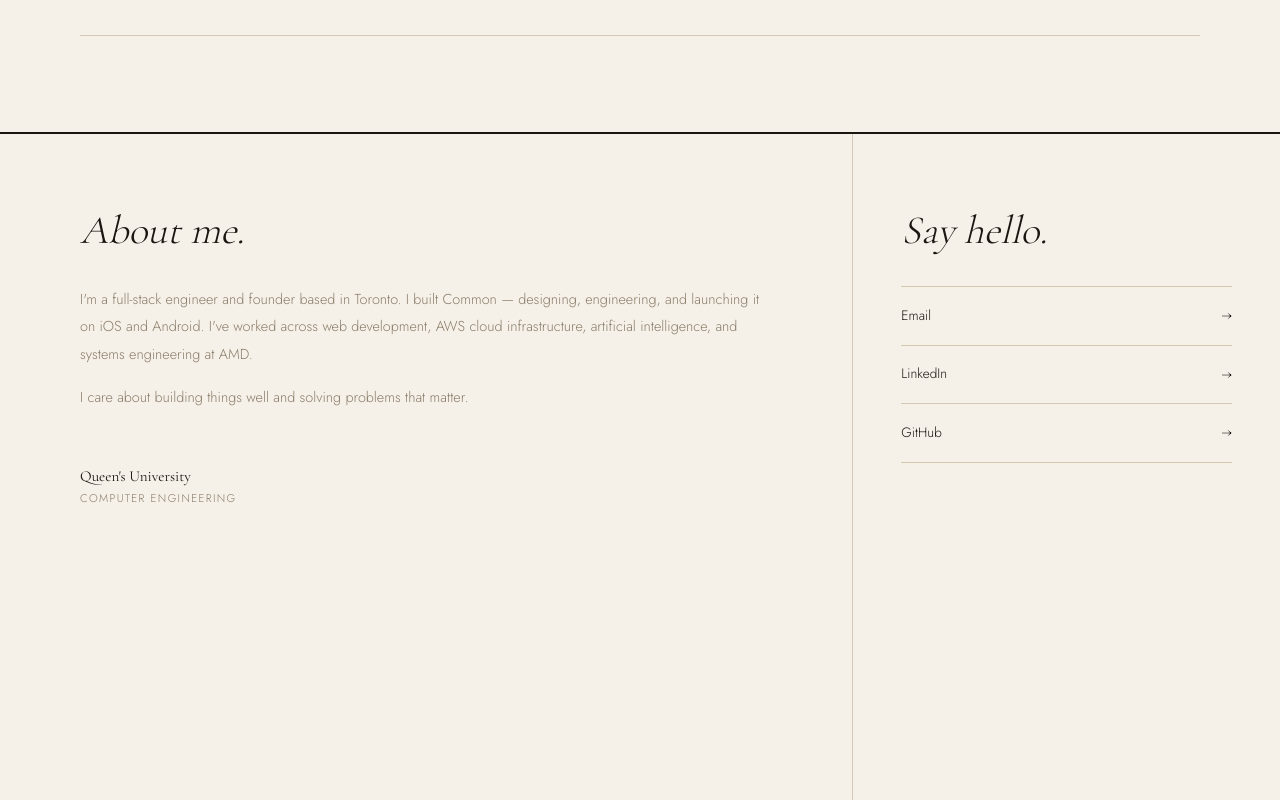
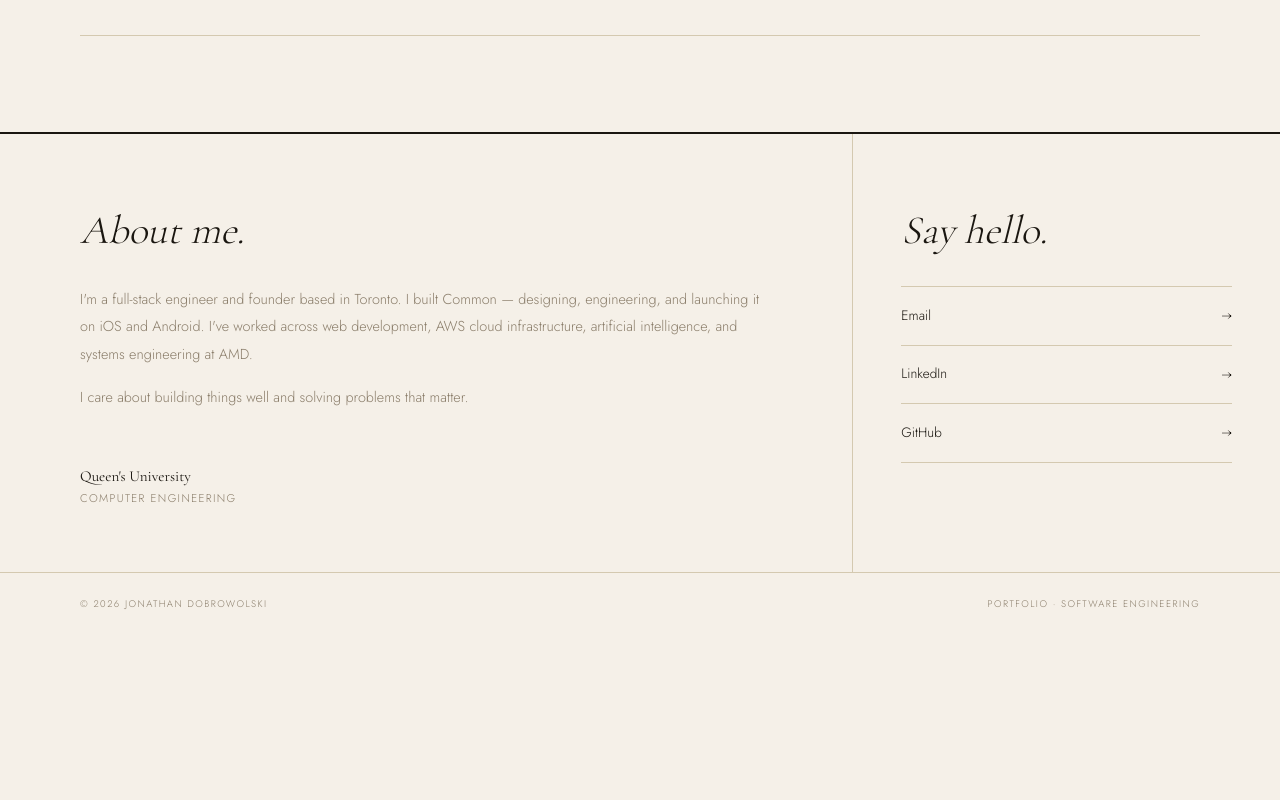
Before and after one commit to jonnyDob/portfolio, a Next.js app: page / in a window 1280 px wide. Shown: the part 2320-3120 px from the top of the page. After the commit the page ends 2957 px from the top, so only its background shows below. Built offline with nearby package versions, Linux system fonts and the light colour scheme.

Commit message:
Revert "Fix anchor scroll so About and Contact nav links always move the page"
This reverts commit 9648df7f09ff3e0f7f31a8759131aae612e4dc95.

```diff
--- a/app/globals.css
+++ b/app/globals.css
@@ -19,18 +19,6 @@
 
 html {
   scroll-behavior: smooth;
-}
-
-/* Anchor targets land below the fixed nav */
-#work,
-#about,
-#contact {
-  scroll-margin-top: 80px;
-}
-
-/* Ensure the bottom section is tall enough to scroll into view at the top of the viewport */
-.bottom {
-  min-height: 100vh;
 }
 
 body {
```
